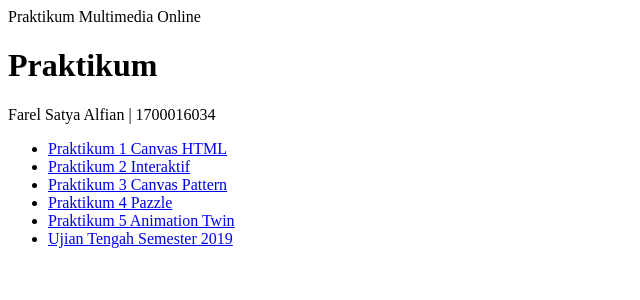
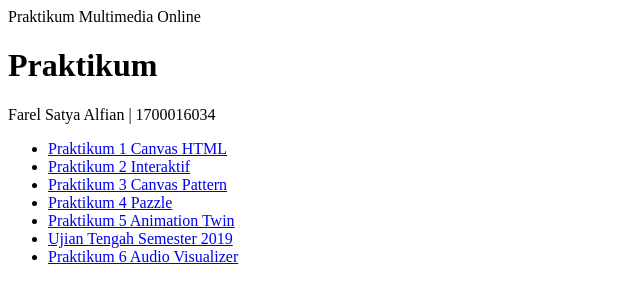
Before and after one commit to farelsalfian08/multimedia_online, a plain HTML site: page index.html in a window 1280 px wide. Shown: the whole page, without its empty margins (0-640 px from the left). Drawn offline with Linux system fonts and the light colour scheme.

Commit message:
Update index.html

```diff
--- a/index.html
+++ b/index.html
@@ -22,6 +22,9 @@
             <li>
                 <a href="tictactoe.html"> Ujian Tengah Semester 2019 </a>
             </li>
+            <li>
+                <a href="audio.html"> Praktikum 6 Audio Visualizer </a>
+            </li>
         </ul>
     </body>
 </html>
```
